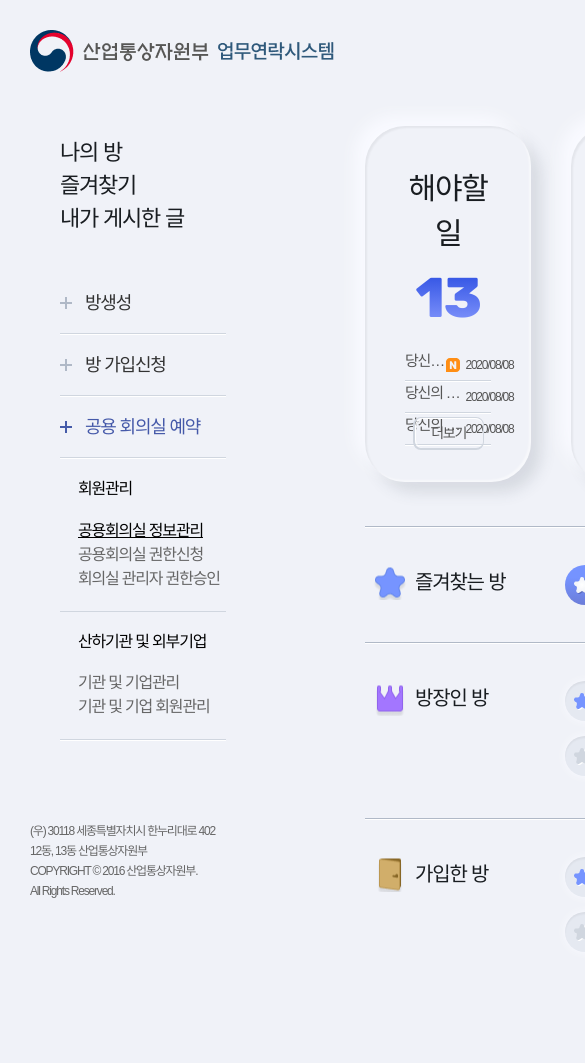
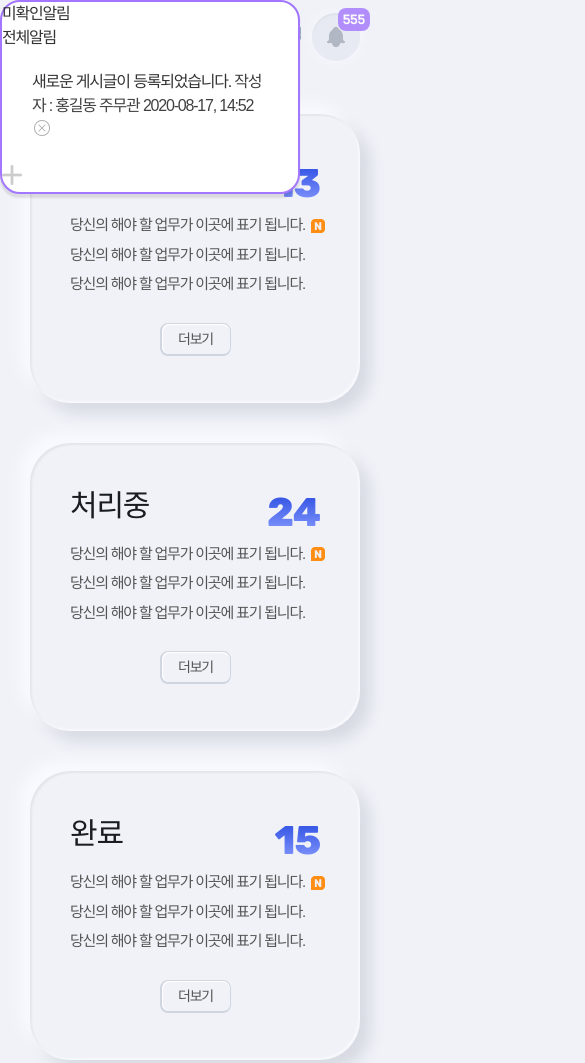
Before and after one commit to whitilia/PUB_figma, a plain HTML site: page html/10_main_01.html in a window 390 px wide. Shown: the top 1063 px of the page, 585 px wide, since content can reach past the window. Before the commit the page ends 994 px from the top, so only its background shows below. Drawn offline with nearby package versions, Linux system fonts and the light colour scheme; a web font is replaced by a local one.

Commit message:
메인수정

```diff
--- a/css/common.css
+++ b/css/common.css
@@ -4,3 +4,5 @@
 @import url("./core.css");
 @import url("./contents.css");
 @import url("./layout.css");
+@import url("./media_layout.css");
+@import url("./media_contents.css");
--- a/css/layout.css
+++ b/css/layout.css
@@ -13,24 +13,31 @@ body,html{background:#F0F2F8;}
 .gnb .alarm{position:relative;text-indent:-9999px;color:transparent;background:#E5E9F1 url(../images/common/ico_alarm.png) no-repeat center;width:48px;height:48px;border-radius:50%;opacity: 0.8;box-shadow: 0px 0px 8px #F9FAFF, inset 0px 2px 2px rgba(0, 0, 0, 0.05);}
 .gnb .alarm .num{position:absolute;top:-5px;right:-10px;text-indent:0;letter-spacing:0;color:#fff;background:#A376FF;font-size:11px;font-family: DoHyeon;padding:2px 5px 0;border-radius:8px;display:inline-block;}
 .gnb .logout{font-family:Rubik;font-size:14px;color:#A3AAB6;text-shadow: 1px 1px 0px #FFFFFF;background:#E5E9F1;width:100px;height:48px;line-height:48px;text-align:center;box-shadow: -10px -10px 10px #F9FAFF, 10px 10px 10px rgba(67, 81, 92, 0.15), inset -2px -2px 2px rgba(255, 255, 255, 0.5), inset 2px 2px 2px rgba(0, 0, 0, 0.05);border-radius: 40px;letter-spacing:0;}
-
+/* alarm box */
+.alarm_box{position:absolute;width:300px;background:#fff;z-index:999;border-radius:20px;border: 2px solid #A376FF;box-sizing: border-box;box-shadow: 0px 4px 2px rgba(0, 0, 0, 0.1);}
+.alarm_box .tab_cont{padding:20px 30px;}
+.alarm_box .tab_cont {}
+.alarm_box .tab_cont .btn_area{text-align:center;margin-top:30px;}
 /* lnb */
-.lnb{width:365px;float:left;}
+.lnb{width:365px;float:left;display:none;}
 .lnb .box{padding:30px 0 0 60px;}
 .lnb .box .top li a{font-size:22px;color:#191D21;}
-.lnb .box .menu{margin-top:38px;width:166px;}
-.lnb .box .menu > li{border-bottom:1px solid #fff;}
-.lnb .box .menu > li > a{font-size:18px;display:block;height:60px;line-height:60px;padding-left:25px;position:relative;border-bottom:1px solid #D0D6DF;}
+.lnb .box .menu{margin-top:38px;width:166px;border-bottom:1px solid #fff;}
+.lnb .box .menu > li{border-top:1px solid #fff;border-bottom:1px solid #D0D6DF;}
+.lnb .box .menu > li:first-child{border-top:0;}
+.lnb .box .menu > li > a{font-size:18px;display:block;height:60px;line-height:60px;padding-left:25px;position:relative;}
 .lnb .box .menu > li > a:before{content:'';display:block;width:12px;height:12px;background:url(../images/contents/ico_menu_plus_off.png) no-repeat 0 0;position:absolute;left:0;top:50%;margin-top:-6px;}
-.lnb .box .menu > li.on > a{color:#4559a9;}
-.lnb .box .menu > li.on > a:before{background:url(../images/contents/ico_menu_plus_on.png) no-repeat 0 0;}
+.lnb .box .menu > li.on > a{font-weight:bold;}
+.lnb .box .menu > li.on .sub_menu{display:block;}
 .lnb .box .menu .tit{padding-left:18px;font-size:16px;color:#000;height:60px;line-height:60px;display:block;}
 .lnb .box .menu .tit{border-top:1px solid #D0D6DF;}
 .lnb .box .menu .tit:first-child{border-top:0;}
-.lnb .box .menu .sub_box{border-bottom:1px solid #D0D6DF;border-top:1px solid #fff;}
-.lnb .box .menu .sub_menu{line-height:32px;padding-bottom:20px;}
-.lnb .box .menu .sub_menu > li > a{padding-left:18px;display:block;font-size:16px;color:#666;}
-.lnb .box .menu .sub_menu > li.on > a{color:#000;text-decoration:underline;}
+.lnb .box .menu .sub_menu{display:none;line-height:32px;padding-bottom:20px;margin-left:20px;}
+.lnb .box .menu .sub_menu > li{position:relative;padding-left:12px;margin-top:10px;}
+.lnb .box .menu .sub_menu > li:first-child{margin-top:0;}
+.lnb .box .menu .sub_menu > li:before{content:'';position:absolute;display:inline-block;left:0;top:50%;margin-top:-3px;width:5px;height:5px;background:#C4C4C4;border-radius:50%;}
+.lnb .box .menu .sub_menu > li > a{display:block;font-size:16px;color:#666;}
+.lnb .box .menu .sub_menu > li.on:before{background:#34C759;}
 
 /* container */
 .container{overflow:hidden;}
@@ -66,12 +73,12 @@ body,html{background:#F0F2F8;}
 .main_list_wrap .list_cont .list_area .main_list{border-bottom:1px solid #fff;width:100%;}
 .main_list_wrap .list_cont .list_area .main_list  > li{display:table;table-layout:fixed;width:100%;border-bottom:1px solid #D0D6DF;border-top:1px solid #fff;}
 .main_list_wrap .list_cont .list_area .main_list  > li:first-child{border-top:0;}
-.main_list_wrap .list_cont .list_area .main_list .tit{position:relative;display:table-cell;vertical-align:middle;width:70%;height:30px;}
-.main_list_wrap .list_cont .list_area .main_list .tit > a{display:inline-block;width:100%;font-size:15px;color:#555;white-space:nowrap;display:inline-block;overflow:hidden;text-overflow:ellipsis;}
+.main_list_wrap .list_cont .list_area .main_list .tit{position:relative;display:table-cell;vertical-align:middle;white-space:nowrap;overflow:hidden;text-overflow:ellipsis;}
+.main_list_wrap .list_cont .list_area .main_list .tit > a{display:inline-block;WIDTH:100%;font-size:15px;color:#555;white-space:nowrap;overflow:hidden;text-overflow:ellipsis;}
 .main_list_wrap .list_cont .list_area .main_list .tit > a:hover{color:#0063FF;}
 .main_list_wrap .list_cont .list_area .main_list >li.new .tit{padding-right:20px;}
-.main_list_wrap .list_cont .list_area .main_list >li.new .tit:after{position:absolute;right:5px;top:50%;margin-top:-7px;content:'';display:inline-block;width:14px;height:14px;background:url(../images/contents/ico_main_new.png) no-repeat 0 0;}
-.main_list_wrap .list_cont .list_area .main_list .date{text-align:right;display:table-cell;vertical-align:middle;width:30%;height:30px;color:#555;font-size:12px;}
+.main_list_wrap .list_cont .list_area .main_list >li.new .tit:after{position:absolute;right:0;top:50%;margin-top:-10px;content:'';display:inline-block;width:14px;height:14px;background:url(../images/contents/ico_main_new.png) no-repeat 0 0;}
+.main_list_wrap .list_cont .list_area .main_list .date{text-align:right;display:table-cell;vertical-align:middle;width:80px;height:30px;color:#555;font-size:12px;letter-spacing:0;}
 .main_list_wrap .list_cont .btn_area{position:absolute;bottom:25px;left:0;right:0;text-align:center;width:100%;}
 /* room */
 .main_room_wrap{margin-top:44px;border-top:1px solid #B0B9C7;}
@@ -88,7 +95,6 @@ body,html{background:#F0F2F8;}
 .main_room_wrap .search_area .box input[type="search"]:-moz-placeholder{color:#fff;font-size:16px;}
 .main_room_wrap .search_area .box input[type="search"]:-ms-input-placeholder{color:#fff;font-size:16px;}
 .main_room_wrap .search_area .box button.btn_search{position:relative;top:8px;right:10px;float:left;border:0;width:100px;height:40px;background: #F0F2F8;box-shadow: 0px 4px 4px rgba(0, 0, 0, 0.1);border-radius: 22px;}
-.new_room_list_area{width:-webkit-calc(100% - 300px);width:calc(100% - 300px);float:left;}
 .main_room_wrap .room_list_area{width:-webkit-calc(100% - 380px);width:calc(100% - 380px);float:left;}
 .main_room_wrap .room_list{margin:-15px -19px 0 0;}
 .main_room_wrap .room_list:after{content:'';display:block;clear:both;}
@@ -96,9 +102,10 @@ body,html{background:#F0F2F8;}
 .main_room_wrap .room_list li .cont{position:relative;margin:15px 19px 0 0;background: linear-gradient(180deg, #7593FF 30.73%, #6C7DD9 100%);height:40px;border-radius:40px;line-height:35px;}
 .main_room_wrap .room_list li .cont .box{display:table;width:100%;table-layout:fixed;}
 .main_room_wrap .room_list li .cont .box > span{color:#fff;vertical-align:middle;display:table-cell;height:40px;font-size:14px;text-align:center;}
+.main_room_wrap .room_list li .cont .box > span:first-child{padding-left:10px;}
 .main_room_wrap .room_list li .cont .box > span.tit{text-align:left;white-space:nowrap;overflow:hidden;text-overflow:ellipsis;}
-.main_room_wrap .room_list li .cont .box > span.ico{width:35px;}
-.main_room_wrap .room_list li .cont .box > span.num{width:55px;}
+.main_room_wrap .room_list li .cont .box > span.ico{width:30px;text-align:left;}
+.main_room_wrap .room_list li .cont .box > span.num{width:45px;padding-right:10px;}
 .main_room_wrap .room_list li .cont .box > span.btn{width:82px;}
 .main_room_wrap .room_list li .cont .box > span.btn .btn_join{display:inline-block;height:33px;text-align:center;line-height:33px;width:76px;background: #F0F2F8;border: 1px solid #FFFFFF;box-sizing: border-box;box-shadow: 0px 2px 0px rgba(0, 0, 0, 0.15), inset 0px 2px 2px #FFFFFF;border-radius: 22px;}
 .main_room_wrap .room_list li .cont .box > span.ico img{position:relative;top:3px;}
--- /dev/null
+++ b/css/media_layout.css
@@ -0,0 +1,63 @@
+@media screen and (max-width:720px){
+/* common */
+.mobile{display:block !important;}
+.web{display:none !important;}
+.wrap{min-width:100%;height:100%;}
+/* header */
+.header{height:74px;position:relative;padding:0;}
+.header .menu{position:absolute;left:29px;top:50%;-webkit-transform:translateY(-50%);transform:translateY(-50%);z-index:1;}
+.header .menu .btn_menu{position:relative;font-size:0;color:transparent;width:20px;height:16px;display:inline-block;background:url(../images/contents/ico_menu.png) no-repeat;top:50%;-webkit-transform:translateY(-50%);transform:translateY(-50%);}
+.header .menu .btn_menu.close:before{content:'';display:inline-block;background:#003763 url(../images/contents/ico_menu_x.png) no-repeat center;width:48px;height:48px;position:absolute;-webkit-transform:translate(-50%, -50%);top:50%;left:50%;border-radius:50%;}
+.header .gnb{margin-right:0;}
+.header .logo{float:auto;width:212px;position:absolute;left:0;right:0;margin:0 auto;top:50%;-webkit-transform:translateY(-50%);transform:translateY(-50%);z-index:0;}
+.header .logo a img{width:100%;}
+.header .gnb{float:auto;position:absolute;z-index:1;right:10px;top:25px;top:50%;-webkit-transform:translateY(-50%);transform:translateY(-50%);}
+.header .gnb .alarm .num{font-size:14px;}
+
+.container{overflow:auto;}
+.lnb{position:absolute;z-index:9999;left:0;height:-webkit-calc(100% - 75px);height:calc(100% - 75px);width:278px;border-radius:0 50px 0 0;background: #F0F2F8;border: 2px solid #FFFFFF;box-shadow: 8px 8px 8px rgba(0, 0, 0, 0.1);}
+.lnb .box{overflow-y:auto;padding:0 0 0 40px;height:-webkit-calc(100% - 100px);height:calc(100% - 100px);}
+.lnb .gnb{position:relative;margin:25px 40px;}
+.lnb .gnb .name{font-size:16px;margin-top:15px;}
+.lnb .gnb .logout{position:absolute;top:0;right:0;margin-right:0;}
+
+.contents{float:auto;width:100%;}
+.main_wrap{padding:20px 30px;}
+.main_list_wrap{margin-top:0;}
+.main_list_wrap .cont{width:100%;float:auto;height:auto;margin-top:40px;}
+.main_list_wrap .cont:first-child{margin-top:0;}
+.main_list_wrap .cont .box{padding:40px 0;}
+.main_list_wrap .cont .title_area{padding-top:0;}
+.main_list_wrap .cont .title_area:after{content:'';display:block;clear:both;}
+.main_list_wrap .cont .title_area .tit{float:left;font-size:30px;text-align:left;}
+.main_list_wrap .cont .title_area .num{float:right;margin:0;line-height:0;}
+.main_list_wrap .cont .title_area .num .gra{font-size:40px;}
+.main_list_wrap .cont .list_area .main_list{border:none;}
+.main_list_wrap .cont .list_area .main_list li{border:none;display:block;}
+.main_list_wrap .cont .list_area .main_list .tit{display:inline-block;}
+.main_list_wrap .cont .list_area .main_list li .tit a{min-width:100%;}
+
+.main_list_wrap .cont .list_area .main_list li .date{display:none;}
+.main_list_wrap .cont .btn_area{position:relative;bottom:auto;margin-top:20px;}
+
+.main_room_wrap .room_cont{padding:21px 0;position:relative;}
+.main_room_wrap .title_area{float:auto !important;width:auto;margin-bottom:40px;}
+.main_room_wrap .room_list_area{float:auto !important;width:auto;}
+.main_room_wrap .room_list li{width:100%;float:auto;}
+.main_room_wrap .room_list li .cont{height:50px;line-height:50px;margin-top:10px;}
+.main_room_wrap .room_list li .cont .box > span{height:50px;}
+.main_room_wrap .room_list li .cont .box > span:first-child{padding-left:15px;}
+.main_room_wrap .room_list li .cont .box > span.ico{width:40px;text-align:left;}
+.main_room_wrap .room_list li .cont .box > span.btn{width:92px;}
+.main_room_wrap .btn_area{position:absolute;top:20px;right:0;float:auto !important;width:auto;}
+.room_list_area li {width:100%;}
+.main_room_wrap .room_list li > .btncont{text-align:center;}
+.main_list_wrap .cont .nodata{background:none !important;}
+.main_list_wrap .cont .nodata .txt{padding-top:0;padding-bottom:39px;font-size:28px;}
+.main_list_wrap .cont .nodata .box{padding:30px 0;}
+.main_room_wrap .search_area{width:100%;float:auto;}
+.main_room_wrap .search_area .box{margin-left:0;width:100%;height:50px;}
+.main_room_wrap .search_area .box input[type="search"]{font-size:16px;height:50px;width:-webkit-calc(100% - 68px);width:calc(100% - 68px);}
+.main_room_wrap .search_area .box button.btn_search{width:68px;height:30px;}
+.footer{padding:30px 30px 65px;}
+}
--- a/html/10_main_01.html
+++ b/html/10_main_01.html
@@ -12,17 +12,41 @@
 <body>
     <div class="wrap">
         <div class="header">
+            <div class="menu mobile">
+                <a href="#none" class="btn_">메뉴</a>
+            </div>
             <h1 class="logo"><a href="#home"><img src="../images/common/logo.png" alt="산업통상자원부 국회업무관리시스템 로고"></a></h1>
-            <div class="gnb web">
-                <a href="#none" class="name">홍길동</a>
+            <div class="gnb">
+                <a href="#none" class="name web">홍길동</a>
                 <a href="#none" class="alarm">알림<span class="num">555</span></a>
-                <a href="#none" class="logout">LOGOUT</a>
+                <a href="#none" class="logout web">LOGOUT</a>
+            </div>
+            <div class="alarm_box">
+                <div class="tab_area">
+                    <ul class="tab">
+                        <li class="on"><a href="#none">미확인알림</a></li>
+                        <li><a href="#none">전체알림</a></li>
+                    </ul>
+                </div>
+                <div class="tab_cont_area">
+                    <div class="tab_cont">
+                        <ul class="">
+                            <li>
+                                <span class="tit"><a href="#none">새로운 게시글이 등록되었습니다.</a></span>
+                                <span class="name">작성자 : 홍길동 주무관</span>
+                                <span class="date">2020-08-17, 14:52</span>
+                                <span class="btn_delete"><img src="../images/contents/btn_del.png" alt="삭제" /></span>
+                            </li>
+                        </ul>
+                    </div>
+                </div>
+                <div class="btn_area"><img src="../images/contents/btn_more.png" alt="더보기"></div>
             </div>
         </div>
 
         <div class="container">
-            <!-- lnb -->
-            <div class="lnb">
+           <!-- lnb -->
+           <div class="lnb">
                 <div class="gnb mobile">
                     <a href="#none" class="name">홍길동</a>
                     <a href="#none" class="logout">LOGOUT</a>
@@ -34,26 +58,18 @@
                         <li><a href="#none">내가 게시한 글</a></li>
                     </ul>
                     <ul class="menu">
-                        <li><a href="#none">방생성</a>
-                            <ul class="sub">
-                                <li><a href="#none"></a></li>
-                            </ul>
-                        </li>
+                        <li><a href="#none">방생성</a></li>
                         <li><a href="#none">방 가입신청</a></li>
                         <li class="on"><a href="#none">공용 회의실 예약</a>
-                            <div class="sub_box">
-                                <strong class="tit">회원관리</strong>
-                                <ul class="sub_menu">
-                                    <li class="on"><a href="#none">공용회의실 정보관리</a></li><!-- 선택되었을 때 "on" -->
-                                    <li><a href="#none">공용회의실 권한신청</a></li>
-                                    <li><a href="#none">회의실 관리자 권한승인</a></li>
-                                </ul>
-                                <strong class="tit">산하기관 및 외부기업</strong>
-                                <ul class="sub_menu">
-                                    <li><a href="#none">기관 및 기업관리</a></li>
-                                    <li><a href="#none">기관 및 기업 회원관리</a></li>
-                                </ul>
-                            </div>
+                            <ul class="sub_menu">
+                                <li class="on"><a href="#none">회원 관리</a></li><!-- 선택되었을 때 "on" -->
+                                <li><a href="#none">담당자 관리</a></li>
+                                <li><a href="#none">방 관리</a></li>
+                                <li><a href="#none">공지사항 관리</a></li>
+                                <li><a href="#none">공용회의실 관리</a></li>
+                                <li><a href="#none">산하기관 및 외부기업</a></li>
+                                <li><a href="#none">코드관리</a></li>
+                            </ul>
                         </li>
                     </ul>
                 </div>
```
Also changed, not shown: html/10_main_02_nodata.html (+21 -23 lines), css/media_contents.css (renamed from css/media.css), images/contents/bg_alarm.png (added), images/contents/btn_del.png (added), images/contents/btn_more.png (added), images/contents/ico_menu_x.png (added).
